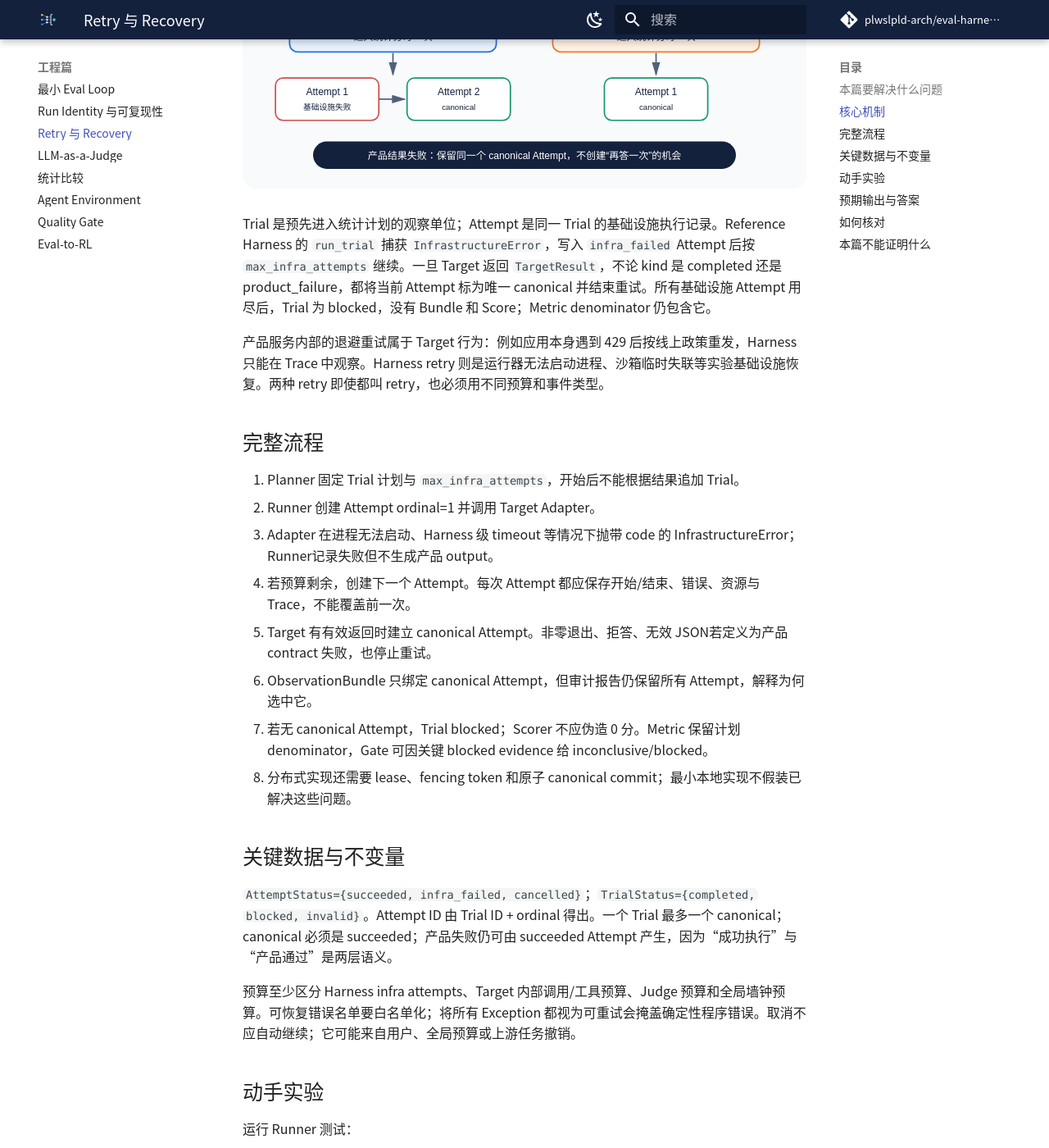
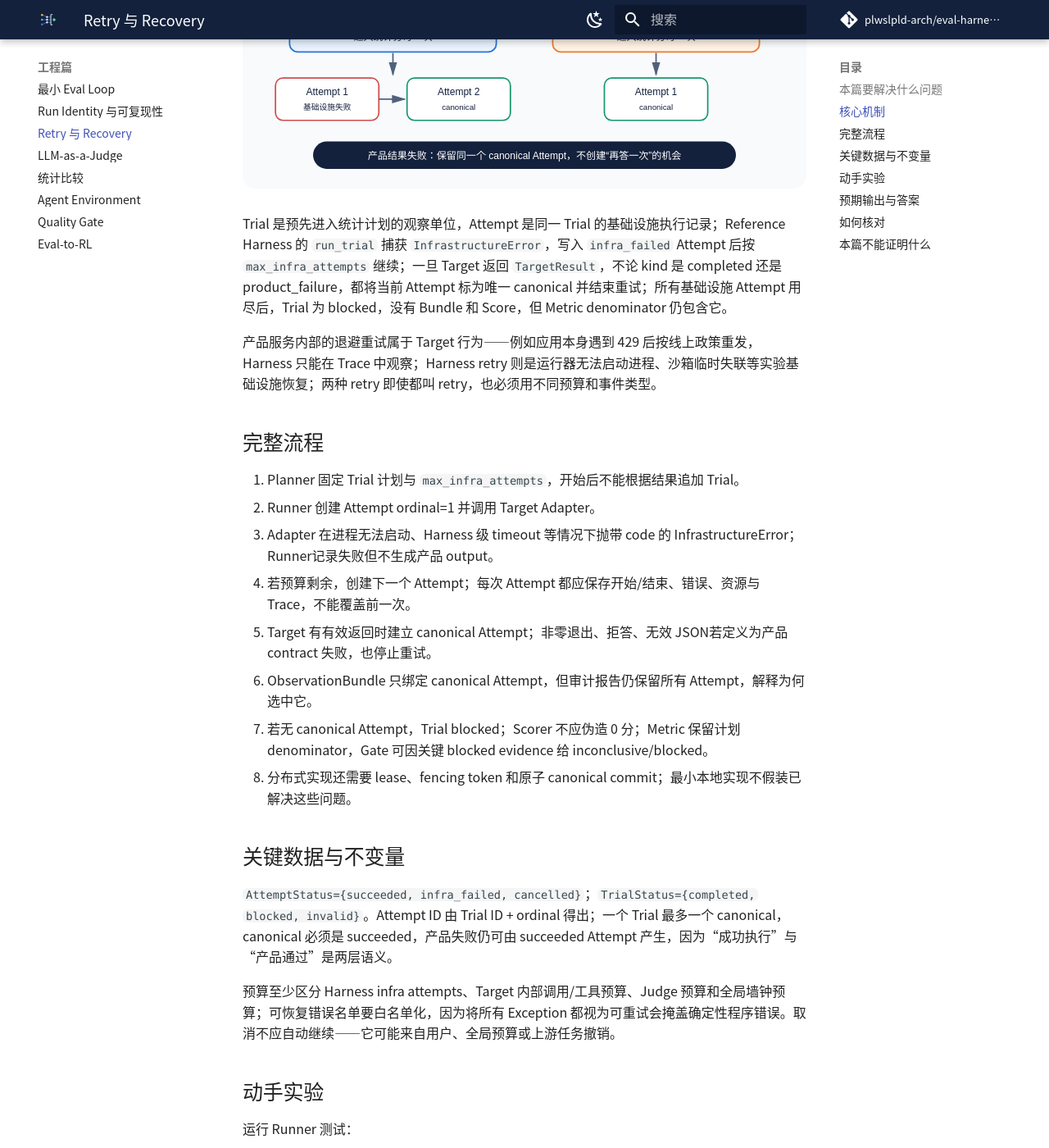
Before and after one commit to plwslpld-arch/eval-harness-internals, an MkDocs documentation site: the page built from docs/engineering/03-retries-and-recovery.md, in a window 1280 px wide and 1400 px high, scrolled down 786 px. Shown: the whole window at 82% size. Built offline with MkDocs 1.6.1 and Material for MkDocs 9.7.7, drawn with Linux system fonts in a browser that asks for light colours; comment, search, counter and statistics services are not loaded; some of the changed text lies outside the part shown.

Commit message:
docs(基础篇/工程篇): 六篇补语气标记与句子连接
与上一批同样的问题：句长中位 23–26 字，通篇没有破折号，读起来一句句往外蹦。
按因果、转折、补充关系把碎句接起来，句长中位提到 28–35 字，短句比例保留在
8% 以上用来顿开节奏。

engineering/03 跑了两轮：第一轮补了破折号但句子仍偏短（24 字），单独再改一次
才到 35 字。这类只差一项的篇，指出具体差多少比重新描述一遍要求有效。

技术表述一字未动：代码块、表格、链接、标题、编号条目数逐项一致。

```diff
--- a/docs/engineering/03-retries-and-recovery.md
+++ b/docs/engineering/03-retries-and-recovery.md
@@ -4,7 +4,7 @@
 
 ## 本篇要解决什么问题
 
-如果模型第一次答错、第二次答对，Harness 能不能自动重试并记为通过？不能，除非产品本身的服务契约就包含重试，而且这段行为属于被测 Target。Eval Harness 的 retry 只应恢复“没有得到有效产品观察”的基础设施故障。否则失败样本会被不断重抽直到成功，分母和失败概率一起被改写。本篇用 Trial/Attempt、不同行为预算和 canonical Attempt 建立严格边界。
+如果模型第一次答错、第二次答对，Harness 能不能自动重试并记为通过？不能，除非产品本身的服务契约就包含重试，而且这段行为属于被测 Target。Eval Harness 的 retry 只应恢复“没有得到有效产品观察”的基础设施故障，否则失败样本会被不断重抽直到成功，分母和失败概率一起被改写；本篇用 Trial/Attempt、不同行为预算和 canonical Attempt 建立严格边界。
 
 前置知识是 Sample/Trial/Attempt。读完后，你应能给 timeout、429、进程启动失败、模型拒答、工具错误、断言失败和日志写入失败分类，并设计不会通过恢复机制作弊的状态机。
 
@@ -12,26 +12,26 @@
 
 ![产品失败与基础设施重试](../assets/diagrams/foundations/03-trial-attempt.svg)
 
-Trial 是预先进入统计计划的观察单位；Attempt 是同一 Trial 的基础设施执行记录。Reference Harness 的 `run_trial` 捕获 `InfrastructureError`，写入 `infra_failed` Attempt 后按 `max_infra_attempts` 继续。一旦 Target 返回 `TargetResult`，不论 kind 是 completed 还是 product_failure，都将当前 Attempt 标为唯一 canonical 并结束重试。所有基础设施 Attempt 用尽后，Trial 为 blocked，没有 Bundle 和 Score；Metric denominator 仍包含它。
+Trial 是预先进入统计计划的观察单位，Attempt 是同一 Trial 的基础设施执行记录；Reference Harness 的 `run_trial` 捕获 `InfrastructureError`，写入 `infra_failed` Attempt 后按 `max_infra_attempts` 继续；一旦 Target 返回 `TargetResult`，不论 kind 是 completed 还是 product_failure，都将当前 Attempt 标为唯一 canonical 并结束重试；所有基础设施 Attempt 用尽后，Trial 为 blocked，没有 Bundle 和 Score，但 Metric denominator 仍包含它。
 
-产品服务内部的退避重试属于 Target 行为：例如应用本身遇到 429 后按线上政策重发，Harness 只能在 Trace 中观察。Harness retry 则是运行器无法启动进程、沙箱临时失联等实验基础设施恢复。两种 retry 即使都叫 retry，也必须用不同预算和事件类型。
+产品服务内部的退避重试属于 Target 行为——例如应用本身遇到 429 后按线上政策重发，Harness 只能在 Trace 中观察；Harness retry 则是运行器无法启动进程、沙箱临时失联等实验基础设施恢复；两种 retry 即使都叫 retry，也必须用不同预算和事件类型。
 
 ## 完整流程
 
 1. Planner 固定 Trial 计划与 `max_infra_attempts`，开始后不能根据结果追加 Trial。
 2. Runner 创建 Attempt ordinal=1 并调用 Target Adapter。
 3. Adapter 在进程无法启动、Harness 级 timeout 等情况下抛带 code 的 InfrastructureError；Runner记录失败但不生成产品 output。
-4. 若预算剩余，创建下一个 Attempt。每次 Attempt 都应保存开始/结束、错误、资源与 Trace，不能覆盖前一次。
-5. Target 有有效返回时建立 canonical Attempt。非零退出、拒答、无效 JSON若定义为产品 contract 失败，也停止重试。
+4. 若预算剩余，创建下一个 Attempt；每次 Attempt 都应保存开始/结束、错误、资源与 Trace，不能覆盖前一次。
+5. Target 有有效返回时建立 canonical Attempt；非零退出、拒答、无效 JSON若定义为产品 contract 失败，也停止重试。
 6. ObservationBundle 只绑定 canonical Attempt，但审计报告仍保留所有 Attempt，解释为何选中它。
-7. 若无 canonical Attempt，Trial blocked；Scorer 不应伪造 0 分。Metric 保留计划 denominator，Gate 可因关键 blocked evidence 给 inconclusive/blocked。
+7. 若无 canonical Attempt，Trial blocked；Scorer 不应伪造 0 分；Metric 保留计划 denominator，Gate 可因关键 blocked evidence 给 inconclusive/blocked。
 8. 分布式实现还需要 lease、fencing token 和原子 canonical commit；最小本地实现不假装已解决这些问题。
 
 ## 关键数据与不变量
 
-`AttemptStatus={succeeded, infra_failed, cancelled}`；`TrialStatus={completed, blocked, invalid}`。Attempt ID 由 Trial ID + ordinal 得出。一个 Trial 最多一个 canonical；canonical 必须是 succeeded；产品失败仍可由 succeeded Attempt 产生，因为“成功执行”与“产品通过”是两层语义。
+`AttemptStatus={succeeded, infra_failed, cancelled}`；`TrialStatus={completed, blocked, invalid}`。Attempt ID 由 Trial ID + ordinal 得出；一个 Trial 最多一个 canonical，canonical 必须是 succeeded，产品失败仍可由 succeeded Attempt 产生，因为“成功执行”与“产品通过”是两层语义。
 
-预算至少区分 Harness infra attempts、Target 内部调用/工具预算、Judge 预算和全局墙钟预算。可恢复错误名单要白名单化；将所有 Exception 都视为可重试会掩盖确定性程序错误。取消不应自动继续；它可能来自用户、全局预算或上游任务撤销。
+预算至少区分 Harness infra attempts、Target 内部调用/工具预算、Judge 预算和全局墙钟预算；可恢复错误名单要白名单化，因为将所有 Exception 都视为可重试会掩盖确定性程序错误。取消不应自动继续——它可能来自用户、全局预算或上游任务撤销。
 
 ## 动手实验
 
```
Also changed, not shown: other parts of docs/engineering/03-retries-and-recovery.md (+4 -4 lines), docs/engineering/01-minimal-eval-loop.md (+7 -7 lines), docs/engineering/02-run-identity-and-reproducibility.md (+7 -7 lines), docs/foundations/05-scorer-judge-score-metric.md (+9 -9 lines), docs/foundations/06-uncertainty-comparison-gate.md (+9 -9 lines), docs/foundations/07-eval-to-rl-and-release-eval.md (+10 -10 lines).
